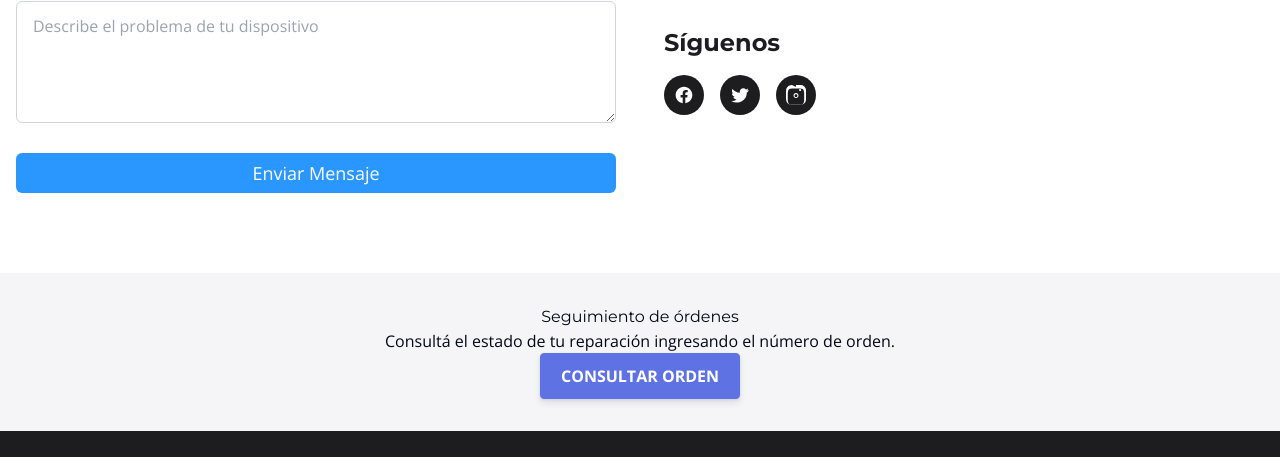
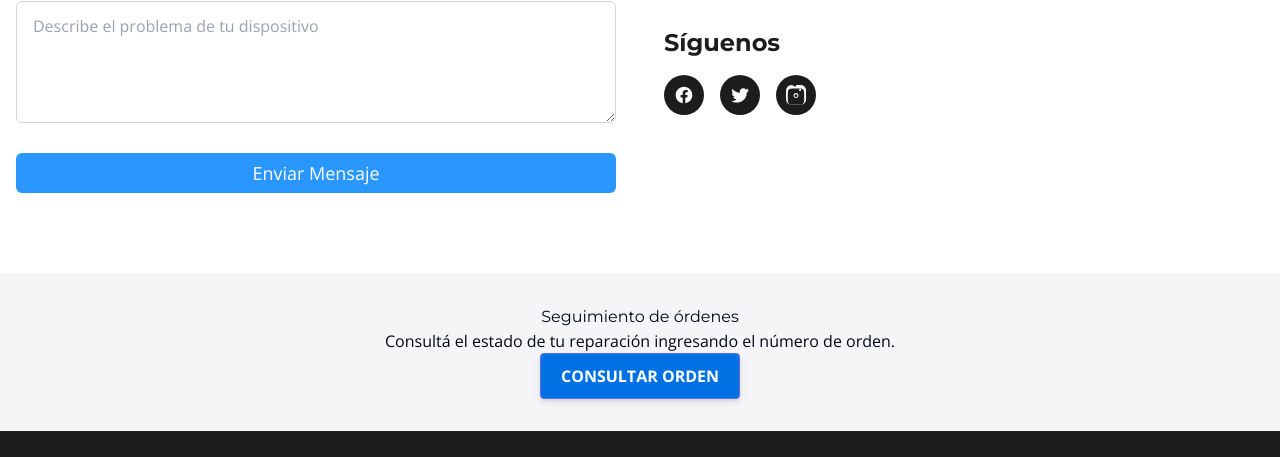
Before and after one commit to matiasescudero9/phone-service-website, a plain HTML site: page index.html in a window 1280 px wide. Shown: the part 4367-4824 px from the top of the page. Drawn offline with nearby package versions, Linux system fonts and the light colour scheme; a script that the page names is missing.

Commit message:
Update index.html

```diff
--- a/index.html
+++ b/index.html
@@ -1600,7 +1600,7 @@ h1, h2, h3, h4, h5, h6, nav a, .brand-name {
           -webkit-user-select: none; -moz-user-select: none; -ms-user-select: none; user-select: none;
           transition: color .15s ease-in-out, background-color .15s ease-in-out, border-color .15s ease-in-out, box-shadow .15s ease-in-out;
           text-align: center; vertical-align: middle; white-space: nowrap; border: 1px solid transparent; border-radius: .25rem;
-          color: #fff; border-color: #5e72e4; background-color: #5e72e4; box-shadow: 0 4px 6px rgba(50, 50, 93, .11),
+          color: #fff; border-color: #5e72e4; background-color: #0071e3; box-shadow: 0 4px 6px rgba(50, 50, 93, .11),
           0 1px 3px rgba(0, 0, 0, .08); cursor: pointer;">CONSULTAR ORDEN</button>
 <script src="https://taller.gestioo.net/gwidget/consulta_web/js/gtaller_modal.init.js?v=1"></script>
 </div>
```
